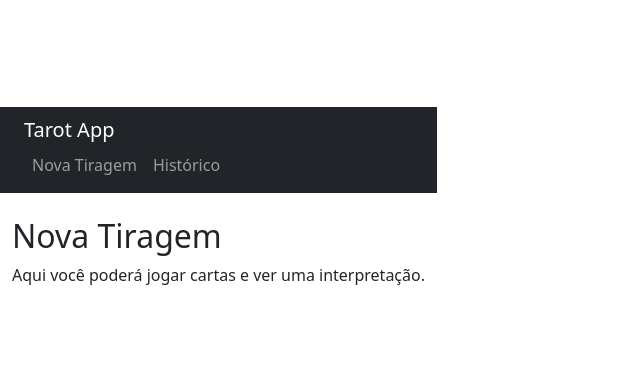
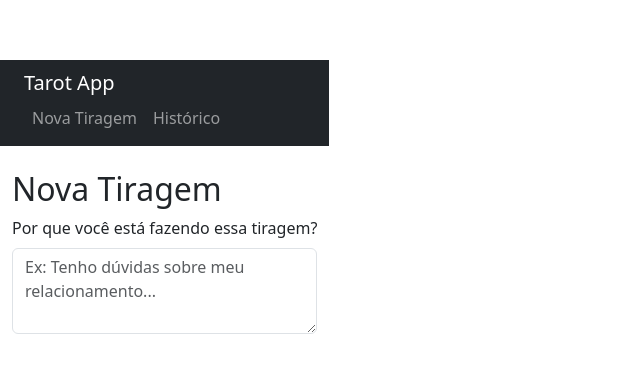
Before and after one commit to Galvictor/tarot-app, a React (Vite) app: page /new in a window 1280 px wide. Shown: the part 195-568 px from the top of the page, without its empty margins (0-640 px from the left). Built offline with nearby package versions, Linux system fonts and the light colour scheme.

Commit message:
Refatora o componente App e adiciona a página History; implementa o formulário no componente NewReading para capturar o motivo da tiragem.

```diff
--- a/src/pages/History.tsx
+++ b/src/pages/History.tsx
@@ -0,0 +1,12 @@
+import React from "react";
+
+const History: React.FC = () => {
+    return (
+        <div>
+            <h2>Lista de Tiragens</h2>
+            <p>Aqui você poderá ver todas as tiragens que você já fez.</p>
+        </div>
+    );
+};
+
+export default History;
--- a/src/pages/NewReading.tsx
+++ b/src/pages/NewReading.tsx
@@ -1,12 +1,29 @@
-import React from 'react';
+import React, { useState } from "react";
+import { Form, FormGroup, Label, Input } from "reactstrap";
 
 const NewReading: React.FC = () => {
-  return (
-    <div>
-      <h2>Nova Tiragem</h2>
-      <p>Aqui você poderá jogar cartas e ver uma interpretação.</p>
-    </div>
-  );
+    const [reason, setReason] = useState("");
+
+    return (
+        <div>
+            <h2>Nova Tiragem</h2>
+            <Form>
+                <FormGroup>
+                    <Label for="reason">
+                        Por que você está fazendo essa tiragem?
+                    </Label>
+                    <Input
+                        type="textarea"
+                        id="reason"
+                        value={reason}
+                        onChange={(e) => setReason(e.target.value)}
+                        placeholder="Ex: Tenho dúvidas sobre meu relacionamento..."
+                        rows={3}
+                    />
+                </FormGroup>
+            </Form>
+        </div>
+    );
 };
 
 export default NewReading;
```
Also changed, not shown: src/App.tsx (+18 -9 lines), src/main.tsx (+10 -10 lines).
